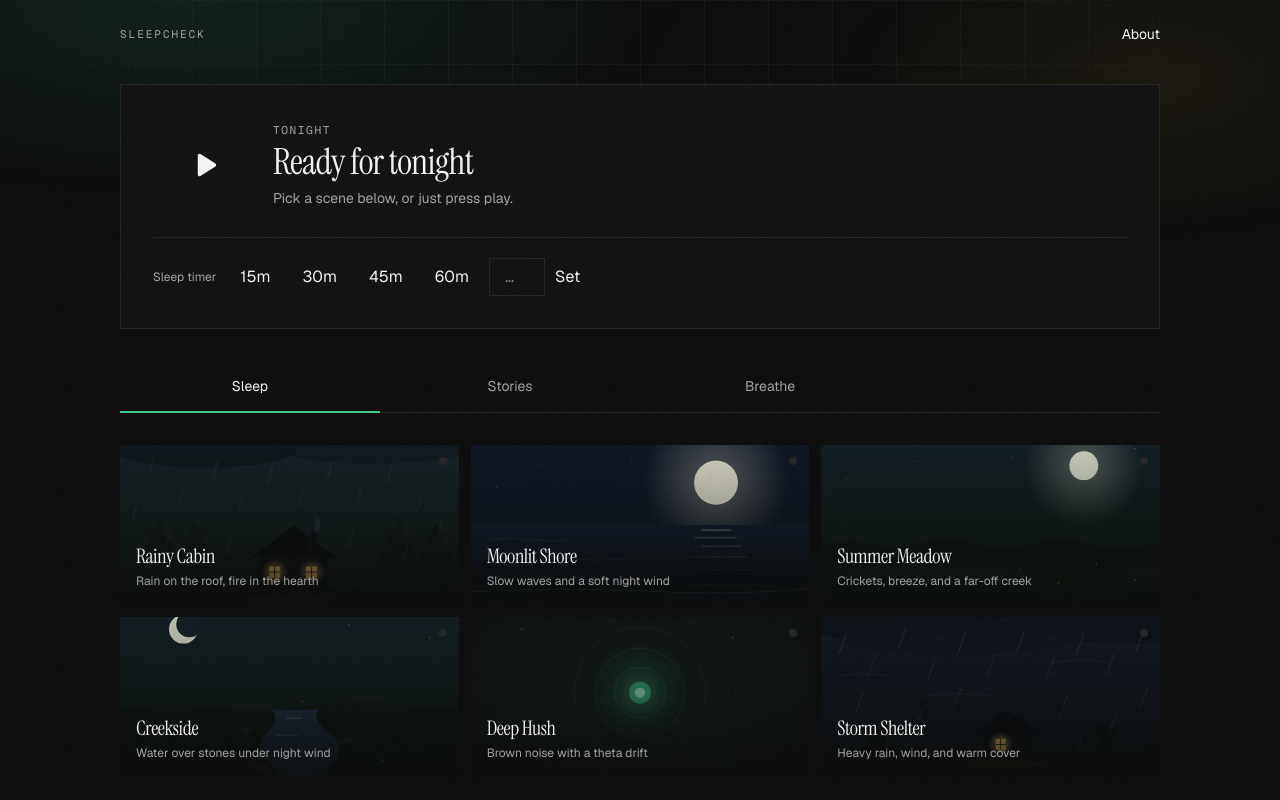
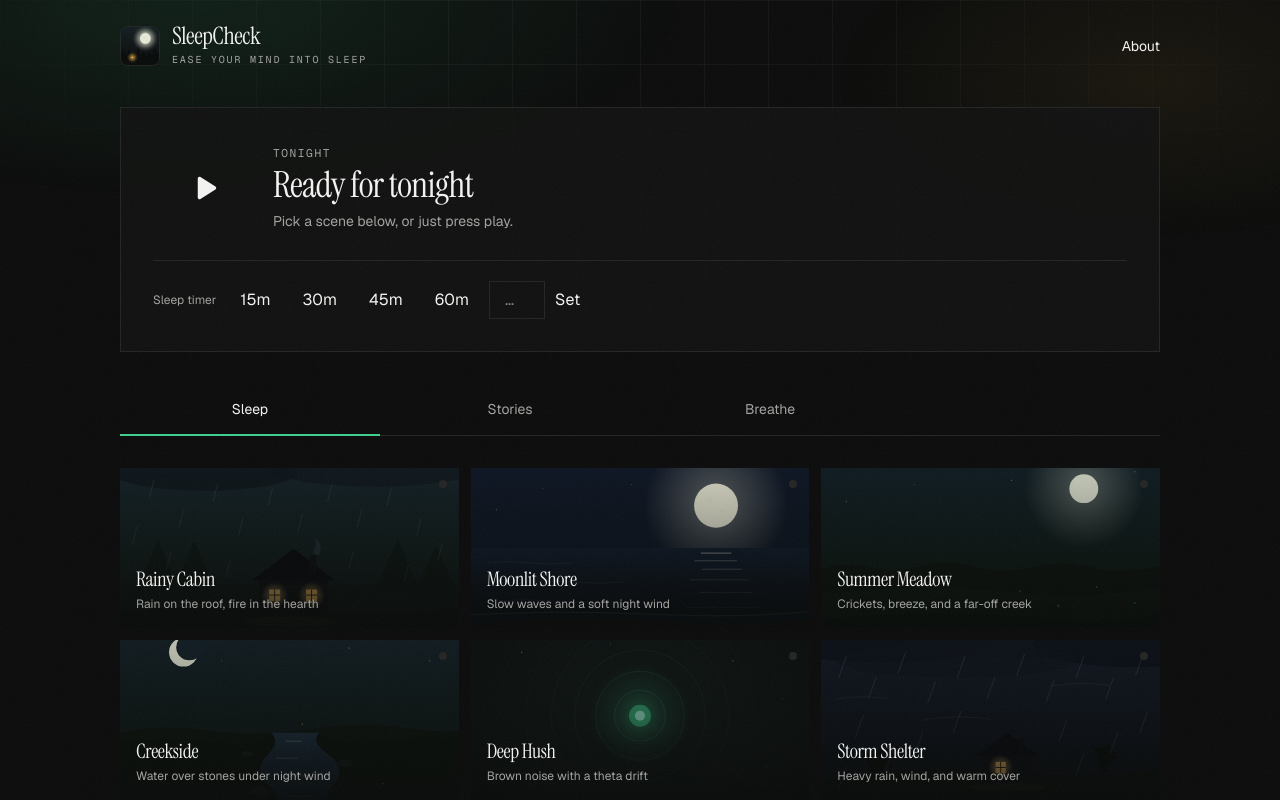
Before and after one commit to weidong808/SleepCheck, a Next.js app: page / in a window 1280 px wide. Shown: the top 800 px of the page. Built offline with nearby package versions, Linux system fonts and the light colour scheme.

Commit message:
Brand the header with the app icon and wordmark.
Give SleepCheck a clearer home identity in the shell header while keeping the tagline tied to brand constants.

```diff
--- a/src/components/SleepApp.tsx
+++ b/src/components/SleepApp.tsx
@@ -1,5 +1,6 @@
 "use client";
 
+import Image from "next/image";
 import Link from "next/link";
 import { useCallback, useEffect, useMemo, useRef, useState } from "react";
 import {
@@ -571,9 +572,24 @@ export function SleepApp() {
 
       <div className="shell">
         <header className="mb-8 flex items-center justify-between gap-4 pb-2">
-          <p className="font-mono text-[11px] tracking-[0.18em] text-muted uppercase">
-            {APP_NAME}
-          </p>
+          <Link href="/" className="group flex items-center gap-3">
+            <Image
+              src="/icon-192.png"
+              alt={`${APP_NAME} logo`}
+              width={40}
+              height={40}
+              priority
+              className="h-10 w-10 rounded-lg border border-border transition-colors group-hover:border-accent/50"
+            />
+            <span>
+              <span className="display block text-2xl leading-none text-foreground transition-colors group-hover:text-accent">
+                {APP_NAME}
+              </span>
+              <span className="mt-1 block font-mono text-[10px] tracking-[0.18em] text-muted uppercase">
+                {APP_TAGLINE}
+              </span>
+            </span>
+          </Link>
           <div className="flex items-center gap-4 text-sm">
             {streak && streak.current > 0 && (
               <span
```
